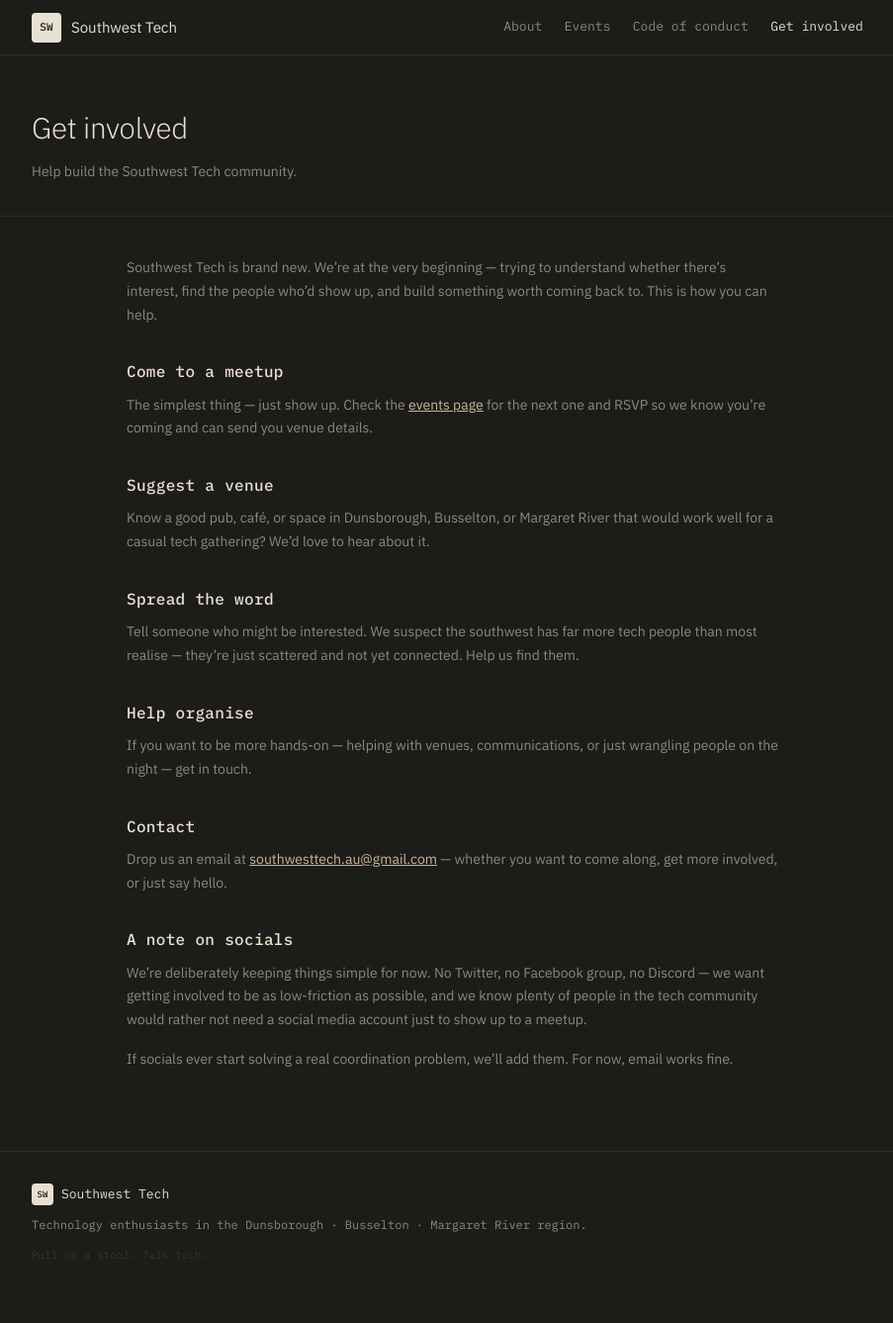
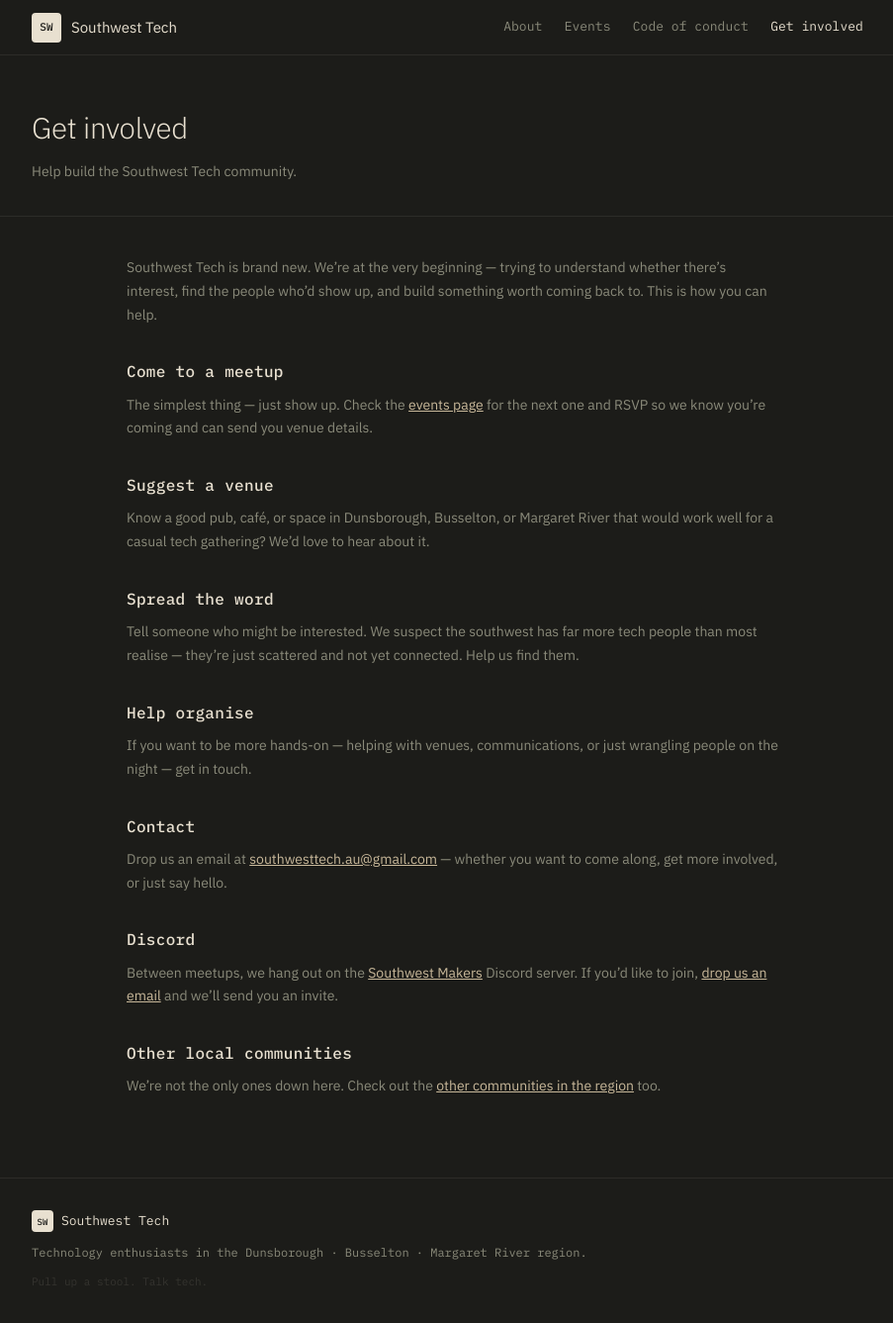
Before and after one commit to swtech-au/southwest-tech, a Jekyll site: the page built from get-involved.md, in a window 1280 px wide and 1337 px high. Shown: the whole window at 99% size, without its empty margins (182-1085 px from the left). Built offline with Jekyll 4.4.1, drawn with Linux system fonts in a browser that asks for light colours.

Commit message:
feat: updating getting involved

```diff
--- a/get-involved.md
+++ b/get-involved.md
@@ -27,8 +27,10 @@ If you want to be more hands-on — helping with venues, communications, or just
 
 Drop us an email at [southwesttech.au@gmail.com](mailto:southwesttech.au@gmail.com) — whether you want to come along, get more involved, or just say hello.
 
-## A note on socials
+## Discord
 
-We're deliberately keeping things simple for now. No Twitter, no Facebook group, no Discord — we want getting involved to be as low-friction as possible, and we know plenty of people in the tech community would rather not need a social media account just to show up to a meetup.
+Between meetups, we hang out on the [Southwest Makers](https://www.swmakers.org/) Discord server. If you'd like to join, [drop us an email](mailto:southwesttech.au@gmail.com?subject=Discord%20invite) and we'll send you an invite.
 
-If socials ever start solving a real coordination problem, we'll add them. For now, email works fine.
+## Other local communities
+
+We're not the only ones down here. Check out the [other communities in the region]({{ '/about/#other-communities-down-here' | relative_url }}) too.
```
Also changed, not shown: about.md (+9 -0 lines).
